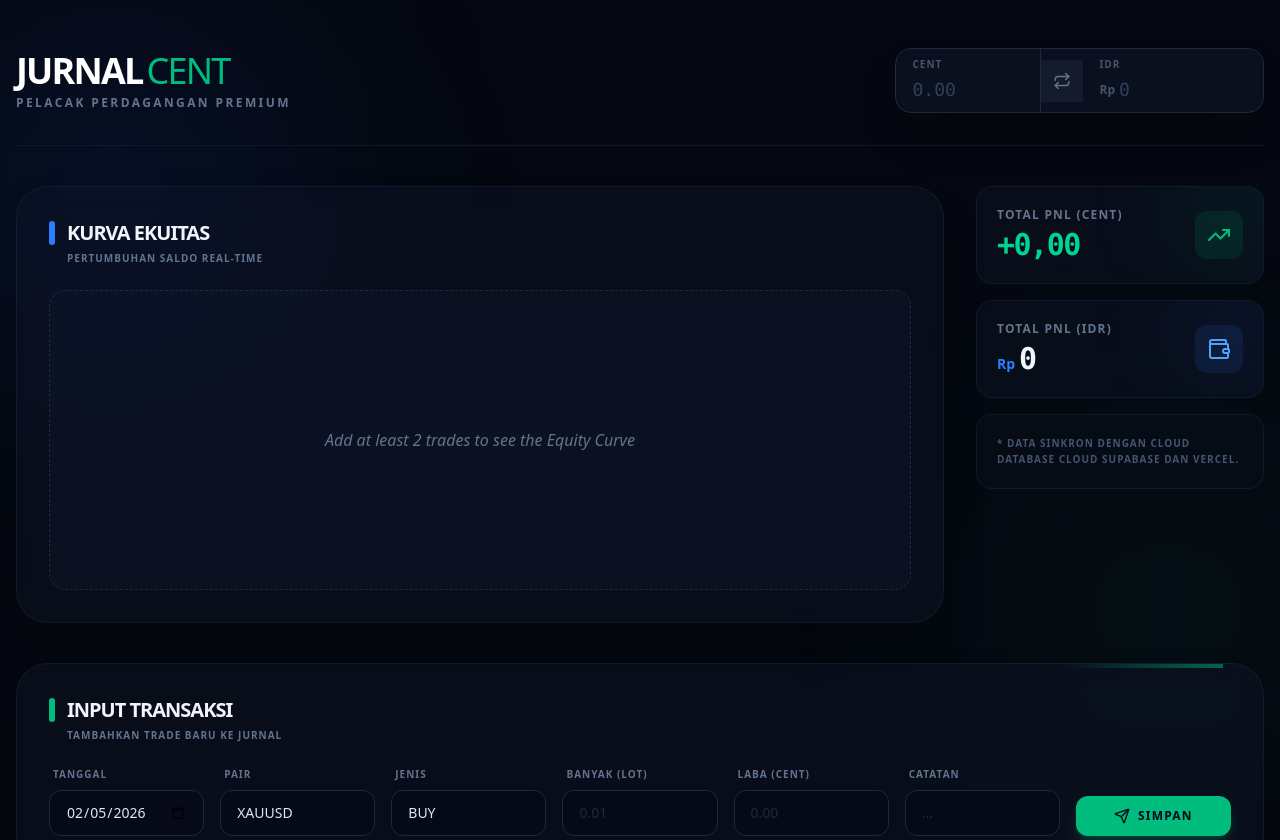
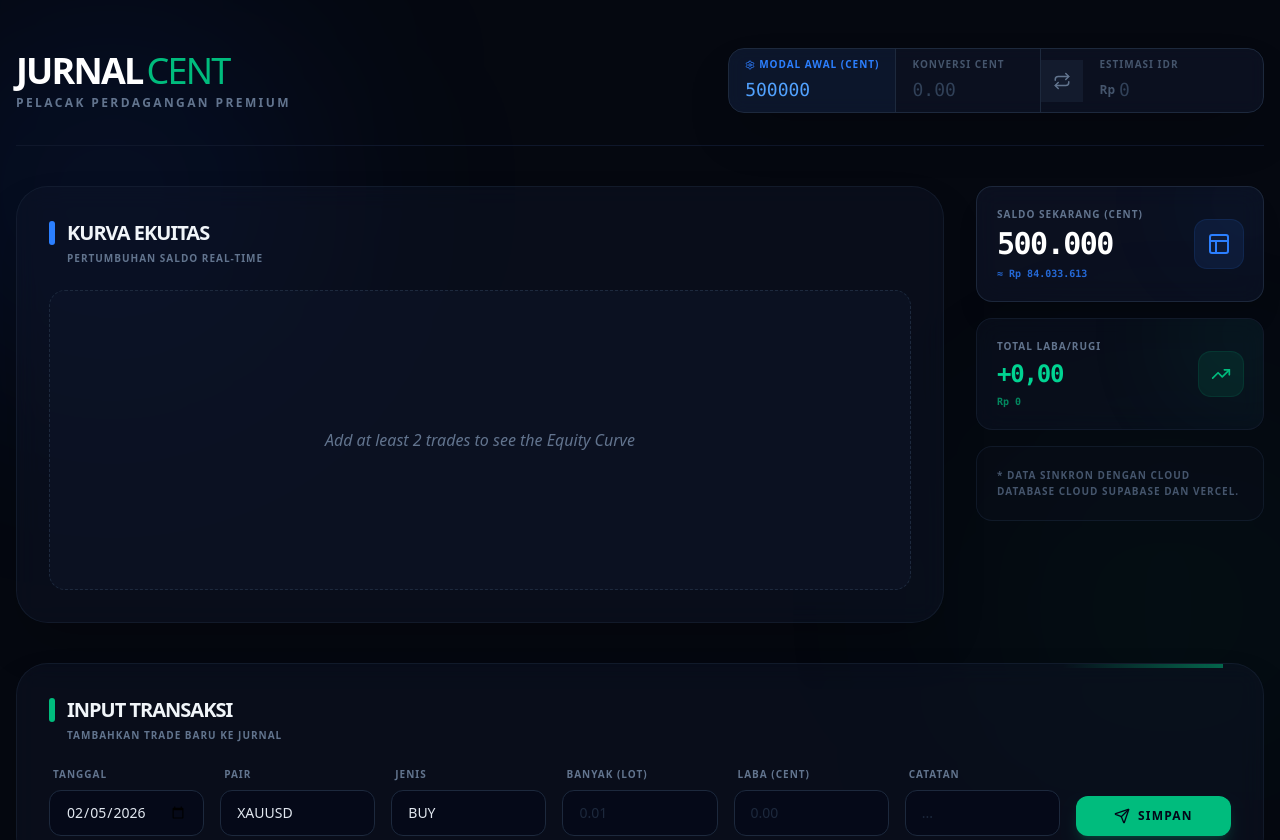
Before and after one commit to algosuiteofficial/pusat-jurnal, a React (Vite) app: page / in a window 1280 px wide. Shown: the top 840 px of the page. Built offline with nearby package versions, Linux system fonts and the light colour scheme; no server answers; the database is empty.

Commit message:
Add dynamic initial balance with Supabase sync and settings table

```diff
--- a/src/App.jsx
+++ b/src/App.jsx
@@ -10,48 +10,63 @@ import { RefreshCcw } from 'lucide-react';
 
 const CONVERSION_RATE = 595;
 const IDR_EQUIVALENT = 100000;
+function App() {
+  const [initialBalance, setInitialBalance] = useState(() => {
+    return parseFloat(localStorage.getItem('cent_journal_initial_balance')) || 500000;
+  });
+  const [trades, setTrades] = useState([]);
 
-function App() {
-  const [trades, setTrades] = useState([]);
   const [filterRange, setFilterRange] = useState('all');
   const [sortBy, setSortBy] = useState('date-desc');
   const [loading, setLoading] = useState(true);
 
-  // Fetch data from Supabase
-  const fetchTrades = async () => {
+  // Fetch Initial Data
+  const fetchData = async () => {
     setLoading(true);
     try {
       if (!supabase) throw new Error('Supabase not configured');
 
-      const { data, error } = await supabase
-        .from('trades')
-        .select('*')
-        .order('date', { ascending: false });
+      // 1. Fetch Trades
+      const tradesRes = await supabase.from('trades').select('*').order('date', { ascending: false });
+      if (tradesRes.error) throw tradesRes.error;
+      const formattedTrades = tradesRes.data.map(t => ({ ...t, pnlCent: t.pnl_cent }));
+      setTrades(formattedTrades);
 
-      if (error) throw error;
-
-      // Map pnl_cent back to pnlCent for frontend consistency if needed
-      // or just adjust the table. Let's adjust the mapping:
-      const formattedData = data.map(t => ({
-        ...t,
-        pnlCent: t.pnl_cent // Mapping backend column to frontend key
-      }));
-
-      setTrades(formattedData);
+      // 2. Fetch Initial Balance from settings
+      const settingsRes = await supabase.from('settings').select('value').eq('key', 'initial_balance').single();
+      if (settingsRes.data) {
+        setInitialBalance(parseFloat(settingsRes.data.value));
+      }
     } catch (error) {
-      console.warn('Using Local Storage fallback:', error.message);
-      // Fallback to localStorage if Supabase fails/not configured
-      const saved = localStorage.getItem('cent_journal_trades');
-      if (saved) setTrades(JSON.parse(saved));
+      console.warn('Sync failed, using localStorage:', error.message);
+      const savedTrades = localStorage.getItem('cent_journal_trades');
+      if (savedTrades) setTrades(JSON.parse(savedTrades));
+      const savedBalance = localStorage.getItem('cent_journal_initial_balance');
+      if (savedBalance) setInitialBalance(parseFloat(savedBalance));
     } finally {
       setLoading(false);
     }
   };
 
+  useEffect(() => {
+    fetchData();
+  }, []);
 
+  // Sync Initial Balance to DB (Debounced)
   useEffect(() => {
-    fetchTrades();
-  }, []);
+    localStorage.setItem('cent_journal_initial_balance', initialBalance);
+
+    const syncBalance = async () => {
+      if (supabase) {
+        await supabase.from('settings').upsert({ key: 'initial_balance', value: initialBalance.toString() });
+      }
+    };
+
+    const timeoutId = setTimeout(syncBalance, 1000);
+    return () => clearTimeout(timeoutId);
+  }, [initialBalance]);
+
+
 
   const addTrade = async (trade) => {
     try {
@@ -142,12 +157,17 @@ function App() {
   }, [trades, filterRange, sortBy]);
 
   const totals = useMemo(() => {
-    const totalCent = processedTrades.reduce((sum, trade) => sum + parseFloat(trade.pnlCent || 0), 0);
+    const totalCentPnL = processedTrades.reduce((sum, trade) => sum + parseFloat(trade.pnlCent || 0), 0);
+    const currentBalance = initialBalance + totalCentPnL;
     return {
-      cent: totalCent,
-      idr: calculateIDR(totalCent)
+      pnlCent: totalCentPnL,
+      pnlIdr: calculateIDR(totalCentPnL),
+      balanceCent: currentBalance,
+      balanceIdr: calculateIDR(currentBalance)
     };
-  }, [processedTrades]);
+  }, [processedTrades, initialBalance]);
+
+
 
   const SectionTitle = ({ title, colorClass, subtitle }) => (
     <div className="mb-6">
@@ -174,7 +194,7 @@ function App() {
             </h1>
             <p className="text-slate-500 text-xs font-bold uppercase tracking-[0.2em]">Pelacak Perdagangan Premium</p>
           </div>
-          <Calculator />
+          <Calculator initialBalance={initialBalance} setInitialBalance={setInitialBalance} />
         </header>
 
         {loading ? (
@@ -187,7 +207,9 @@ function App() {
             <div className="grid grid-cols-1 lg:grid-cols-4 gap-8">
               <div className="lg:col-span-3 bg-slate-900/40 backdrop-blur-md border border-slate-800/50 p-6 md:p-8 rounded-[2rem] shadow-2xl">
                 <SectionTitle title="Kurva Ekuitas" colorClass="bg-blue-500" subtitle="Pertumbuhan Saldo Real-time" />
-                <EquityChart trades={processedTrades} />
+                <EquityChart trades={processedTrades} initialBalance={initialBalance} />
+
+
               </div>
               <div className="lg:col-span-1 space-y-4">
                 <Dashboard totals={totals} />
--- a/src/components/Calculator.jsx
+++ b/src/components/Calculator.jsx
@@ -1,10 +1,10 @@
 import React, { useState } from 'react';
-import { Repeat } from 'lucide-react';
+import { Repeat, Settings } from 'lucide-react';
 
 const CONVERSION_RATE = 595;
 const IDR_EQUIVALENT = 100000;
 
-const Calculator = () => {
+const Calculator = ({ initialBalance, setInitialBalance }) => {
     const [cent, setCent] = useState('');
     const [idr, setIdr] = useState('');
 
@@ -32,9 +32,22 @@ const Calculator = () => {
     };
 
     return (
-        <div className="flex items-center bg-slate-900/60 backdrop-blur-sm border border-slate-800 rounded-2xl overflow-hidden shadow-2xl">
+        <div className="flex flex-wrap items-center bg-slate-900/60 backdrop-blur-sm border border-slate-800 rounded-2xl overflow-hidden shadow-2xl">
+            {/* Dynamic Initial Balance Field */}
+            <div className="px-4 py-2 flex flex-col items-start border-r border-slate-800 bg-blue-500/5">
+                <label className="text-[10px] font-black text-blue-500 tracking-widest mb-1 flex items-center gap-1 uppercase">
+                    <Settings size={10} /> Modal Awal (Cent)
+                </label>
+                <input
+                    type="number"
+                    value={initialBalance}
+                    onChange={(e) => setInitialBalance(parseFloat(e.target.value) || 0)}
+                    className="bg-transparent text-blue-400 font-mono text-lg focus:outline-none w-24 md:w-32"
+                />
+            </div>
+
             <div className="px-4 py-2 flex flex-col items-start border-r border-slate-800">
-                <label className="text-[10px] font-black text-slate-600 uppercase tracking-widest mb-1">Cent</label>
+                <label className="text-[10px] font-black text-slate-600 uppercase tracking-widest mb-1">Konversi Cent</label>
                 <input
                     type="number"
                     value={cent}
@@ -44,12 +57,12 @@ const Calculator = () => {
                 />
             </div>
 
-            <div className="bg-slate-800/50 p-3 text-slate-500">
+            <div className="bg-slate-800/50 p-3 text-slate-500 hidden md:block">
                 <Repeat size={18} />
             </div>
 
             <div className="px-4 py-2 flex flex-col items-start">
-                <label className="text-[10px] font-black text-slate-600 uppercase tracking-widest mb-1">IDR</label>
+                <label className="text-[10px] font-black text-slate-600 uppercase tracking-widest mb-1">Estimasi IDR</label>
                 <div className="flex items-center">
                     <span className="text-slate-600 text-xs font-bold mr-1">Rp</span>
                     <input
--- a/src/components/Dashboard.jsx
+++ b/src/components/Dashboard.jsx
@@ -1,44 +1,49 @@
 import React from 'react';
-import { TrendingUp, TrendingDown, Wallet } from 'lucide-react';
+import { TrendingUp, TrendingDown, Wallet, Layout } from 'lucide-react';
 
 const Dashboard = ({ totals }) => {
-    const isProfit = totals.cent >= 0;
+    const isProfit = totals.pnlCent >= 0;
 
     return (
         <div className="flex flex-col gap-4">
-            {/* Cent Card */}
+            {/* Balance Card */}
+            <div className="relative overflow-hidden bg-slate-900/60 backdrop-blur-md border border-slate-700/50 p-5 rounded-2xl transition-all shadow-xl">
+                <div className="absolute top-0 right-0 w-24 h-24 -mr-8 -mt-8 rounded-full blur-3xl opacity-10 bg-blue-500"></div>
+                <div className="relative flex items-center justify-between">
+                    <div className="space-y-1">
+                        <p className="text-slate-500 text-[10px] font-black uppercase tracking-widest">Saldo Sekarang (Cent)</p>
+                        <div className="flex items-baseline gap-1">
+                            <span className="text-3xl font-black font-mono tracking-tighter text-white">
+                                {totals.balanceCent.toLocaleString('id-ID', { minimumFractionDigits: 0, maximumFractionDigits: 0 })}
+                            </span>
+                        </div>
+                        <p className="text-blue-500/80 text-[10px] font-bold font-mono">
+                            ≈ Rp {Math.abs(Math.round(totals.balanceIdr)).toLocaleString('id-ID')}
+                        </p>
+                    </div>
+                    <div className="p-3 rounded-xl bg-blue-500/10 text-blue-500 ring-1 ring-blue-500/20">
+                        <Layout size={24} />
+                    </div>
+                </div>
+            </div>
+
+            {/* PnL Card */}
             <div className="relative overflow-hidden bg-slate-900/40 backdrop-blur-md border border-slate-800/50 p-5 rounded-2xl transition-all hover:bg-slate-900/60 group">
                 <div className={`absolute top-0 right-0 w-24 h-24 -mr-8 -mt-8 rounded-full blur-3xl opacity-20 ${isProfit ? 'bg-emerald-500' : 'bg-rose-500'}`}></div>
                 <div className="relative flex items-center justify-between">
                     <div className="space-y-1">
-                        <p className="text-slate-500 text-xs font-bold uppercase tracking-widest">Total PnL (Cent)</p>
+                        <p className="text-slate-500 text-[10px] font-black uppercase tracking-widest">Total Laba/Rugi</p>
                         <div className="flex items-baseline gap-1">
-                            <span className={`text-3xl font-black font-mono tracking-tighter ${isProfit ? 'text-emerald-400' : 'text-rose-400'}`}>
-                                {isProfit ? '+' : ''}{totals.cent.toLocaleString('id-ID', { minimumFractionDigits: 2, maximumFractionDigits: 2 })}
+                            <span className={`text-2xl font-black font-mono tracking-tighter ${isProfit ? 'text-emerald-400' : 'text-rose-400'}`}>
+                                {isProfit ? '+' : ''}{totals.pnlCent.toLocaleString('id-ID', { minimumFractionDigits: 2, maximumFractionDigits: 2 })}
                             </span>
                         </div>
+                        <p className={`text-[10px] font-bold font-mono ${isProfit ? 'text-emerald-500/70' : 'text-rose-500/70'}`}>
+                            Rp {Math.abs(Math.round(totals.pnlIdr)).toLocaleString('id-ID')}
+                        </p>
                     </div>
-                    <div className={`p-3 rounded-xl ${isProfit ? 'bg-emerald-500/10 text-emerald-500' : 'bg-rose-500/10 text-rose-500'}`}>
-                        {isProfit ? <TrendingUp size={24} /> : <TrendingDown size={24} />}
-                    </div>
-                </div>
-            </div>
-
-            {/* IDR Card */}
-            <div className="relative overflow-hidden bg-slate-900/40 backdrop-blur-md border border-slate-800/50 p-5 rounded-2xl transition-all hover:bg-slate-900/60 group">
-                <div className="absolute top-0 right-0 w-24 h-24 -mr-8 -mt-8 rounded-full blur-3xl opacity-20 bg-blue-500"></div>
-                <div className="relative flex items-center justify-between">
-                    <div className="space-y-1">
-                        <p className="text-slate-500 text-xs font-bold uppercase tracking-widest">Total PnL (IDR)</p>
-                        <div className="flex items-baseline gap-1">
-                            <span className="text-blue-500 text-sm font-bold">Rp</span>
-                            <span className={`text-3xl font-black font-mono tracking-tighter ${isProfit ? 'text-slate-100' : 'text-slate-400'}`}>
-                                {Math.abs(Math.round(totals.idr)).toLocaleString('id-ID')}
-                            </span>
-                        </div>
-                    </div>
-                    <div className="p-3 rounded-xl bg-blue-500/10 text-blue-400">
-                        <Wallet size={24} />
+                    <div className={`p-3 rounded-xl ${isProfit ? 'bg-emerald-500/10 text-emerald-500 ring-1 ring-emerald-500/20' : 'bg-rose-500/10 text-rose-500 ring-1 ring-rose-500/20'}`}>
+                        {isProfit ? <TrendingUp size={20} /> : <TrendingDown size={20} />}
                     </div>
                 </div>
             </div>
```
Also changed, not shown: src/components/EquityChart.jsx (+17 -7 lines), 1 other file (tests, documents, lock files or other folders).
